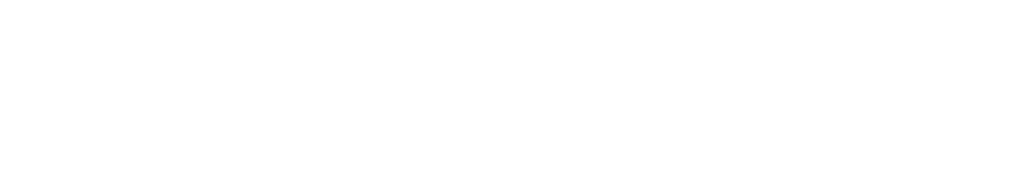
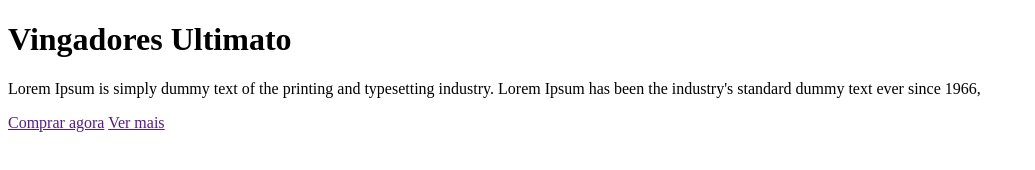
Before and after one commit to juliakarolinny/SpaceCine-Front-End, a plain HTML site: page index1.html in a window 1280 px wide. Shown: the whole page, without its empty margins (0-1035 px from the left). Drawn offline with Linux system fonts and the light colour scheme.

Commit message:
feat: Add main section in index.html

```diff
--- a/index1.html
+++ b/index1.html
@@ -17,5 +17,17 @@
 
      </header>
 
+<!--------------------------MAIN------------------------------->
+
+<main>
+    <h1>Vingadores Ultimato</h1>
+    <p>Lorem Ipsum is simply dummy text of the printing and typesetting industry. Lorem Ipsum has been the industry's standard dummy text ever since 1966,</p>
+    <nav>
+        <a href=""> Comprar agora</a>
+        <a href=""> Ver mais</a>
+    </nav>
+
+</main>
+
 </body>
 </html>
```
